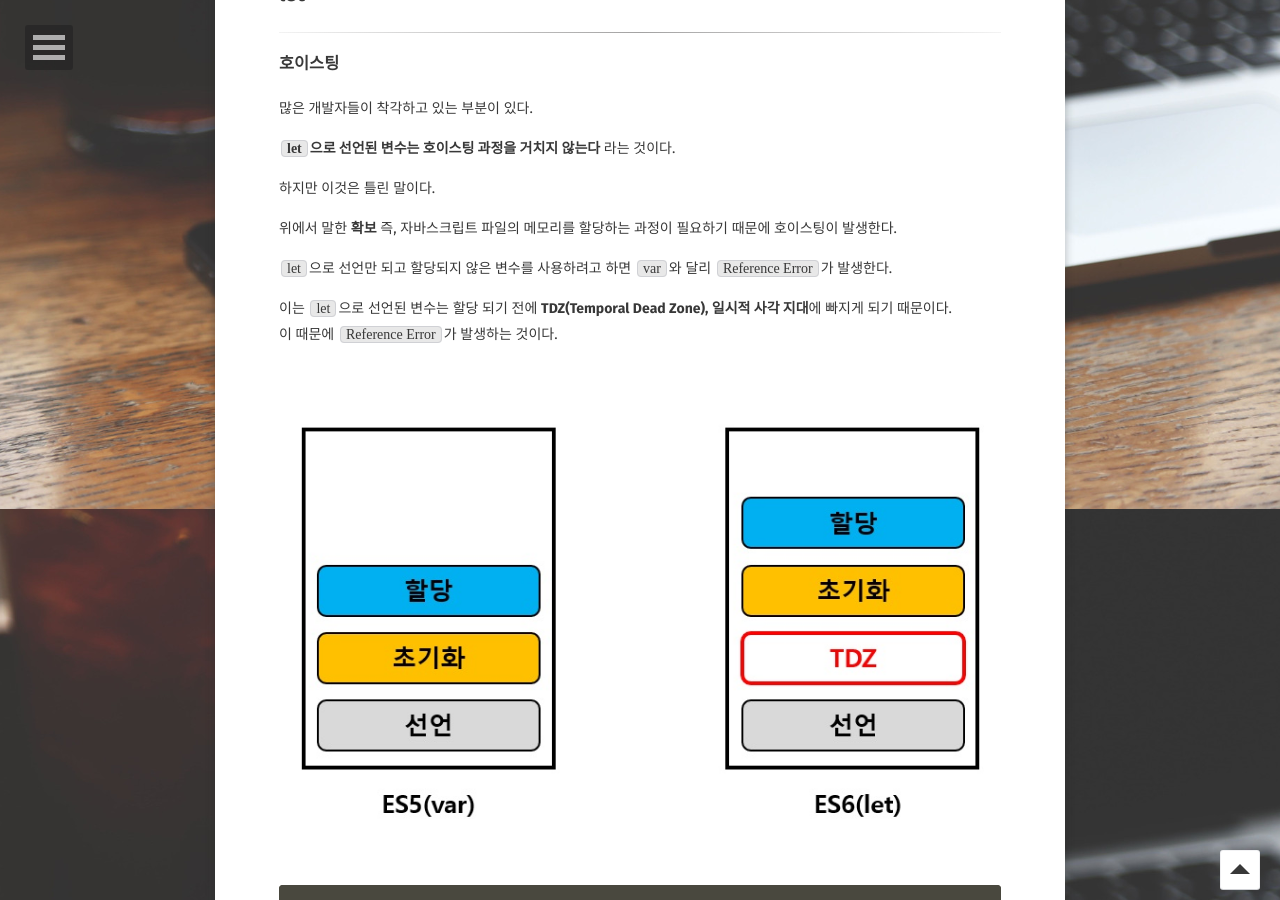
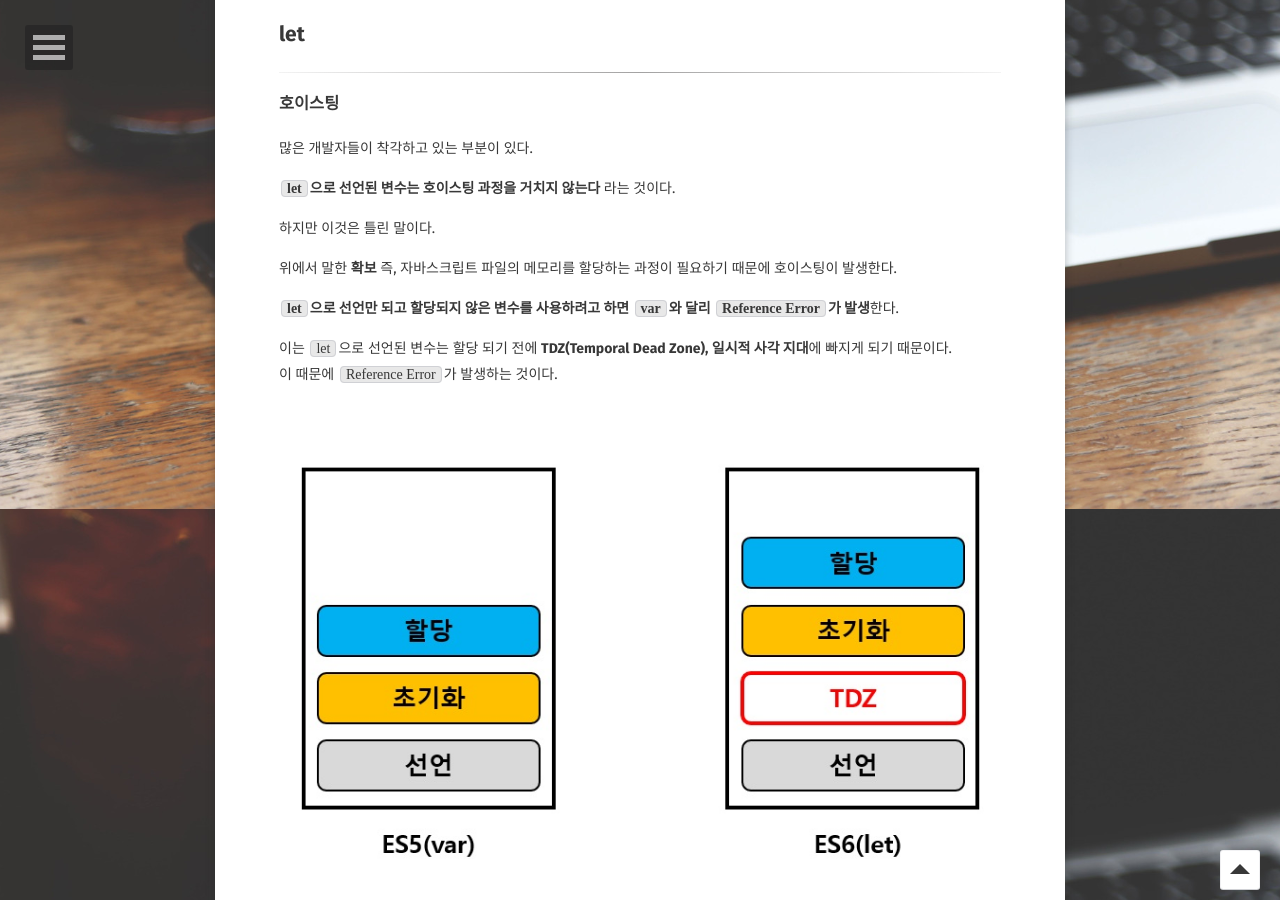
Before and after one commit to BKJang/DEVLOG, a Jekyll site: the page built from _posts/es6/2018-11-24-let_and_const.md, in a window 1280 px wide and 900 px high, scrolled down 1291 px. Built offline with Jekyll 4.4.1, drawn with Linux system fonts in a browser that asks for light colours; some web fonts are replaced; comment, search, counter and statistics services are not loaded.

Commit message:
Update 2018-11-24-let_and_const.md

````diff
--- a/_posts/es6/2018-11-24-let_and_const.md
+++ b/_posts/es6/2018-11-24-let_and_const.md
@@ -22,6 +22,8 @@
 이 과정에서 모든 자바스크립트 변수는 [호이스팅](https://bkjang.github.io/Variables_and_DataTypes/) 과정을 거친다.
 
 그렇다면 변수가 선언됐을 때 자바스크립트에서 어떤 과정이 일어나는지 살펴보자.
+
+<br/>
 
 ### 선언
 
@@ -55,7 +57,7 @@
 
 위에서 말한 **확보** 즉, 자바스크립트 파일의 메모리를 할당하는 과정이 필요하기 때문에 호이스팅이 발생한다.
 
-`let`으로 선언만 되고 할당되지 않은 변수를 사용하려고 하면 `var`와 달리 `Reference Error`가 발생한다.
+**`let`으로 선언만 되고 할당되지 않은 변수를 사용하려고 하면 `var`와 달리 `Reference Error`가 발생**한다.
 
 이는 `let`으로 선언된 변수는 할당 되기 전에 **TDZ(Temporal Dead Zone), 일시적 사각 지대**에 빠지게 되기 때문이다. <br/>이 때문에 `Reference Error`가 발생하는 것이다.
 
@@ -87,6 +89,8 @@
 
 하지만, 호이스팅이 일어나 메모리 공간을 확보한 뒤, **일시적 사각지대(TDZ)** 에 빠져있는 상태이기 때문에 `Reference Error`가 발생하는 것이다.
 
+<br/>
+
 ### 블록레벨 스코프
 
 `var`는 **함수레벨 스코프**라면 `let`은 **블록레벨 스코프**를 지원한다.
@@ -115,6 +119,8 @@
 
 `if`문 내에서 `let`으로 선언한 변수는 `var`와 다르게 **블록 내의 지역 변수**로 할당 되기 때문에 블록 외부에서는 이를 호출하면 `Reference Error`가 발생하게 된다.
 
+<br/>
+
 ### 변수 중복 선언 불가
 
 `let`으로 선언한 변수는 중복 선언이 불가하다.
@@ -136,6 +142,8 @@
 
 //Uncaught SyntaxError: Identifier 'result' has already been declared
 ```
+
+<br/>
 
 ### 클로저(Closure)
 
@@ -210,6 +218,8 @@
 
 따라서 위와 같이 간단하게 원하는 결과를 출력할 수 있다.
 
+<br/>
+
 ## const
 
 ---
@@ -229,9 +239,13 @@
 
 위 처럼 `const`로 선언된 변수에 다른 값을 재할당하려하면 에러가 발생한다.
 
+<br/>
+
 ### 블록레벨 스코프
 
 `const`로 선언된 변수 또한 `let`으로 선언된 변수처럼 블록 레벨 스코프를 가진다.
+
+<br/>
 
 ### 객체의 할당
 
@@ -261,6 +275,7 @@
 <br/>
 
 #### Reference
+
 - [let & const](https://jaeyeophan.github.io/2017/04/18/let-const/)
 - [ES6 let,const 알아보기](http://takeuu.tistory.com/86)
 - [let, const와 블록 레벨 스코프](https://poiemaweb.com/es6-block-scope)
````
